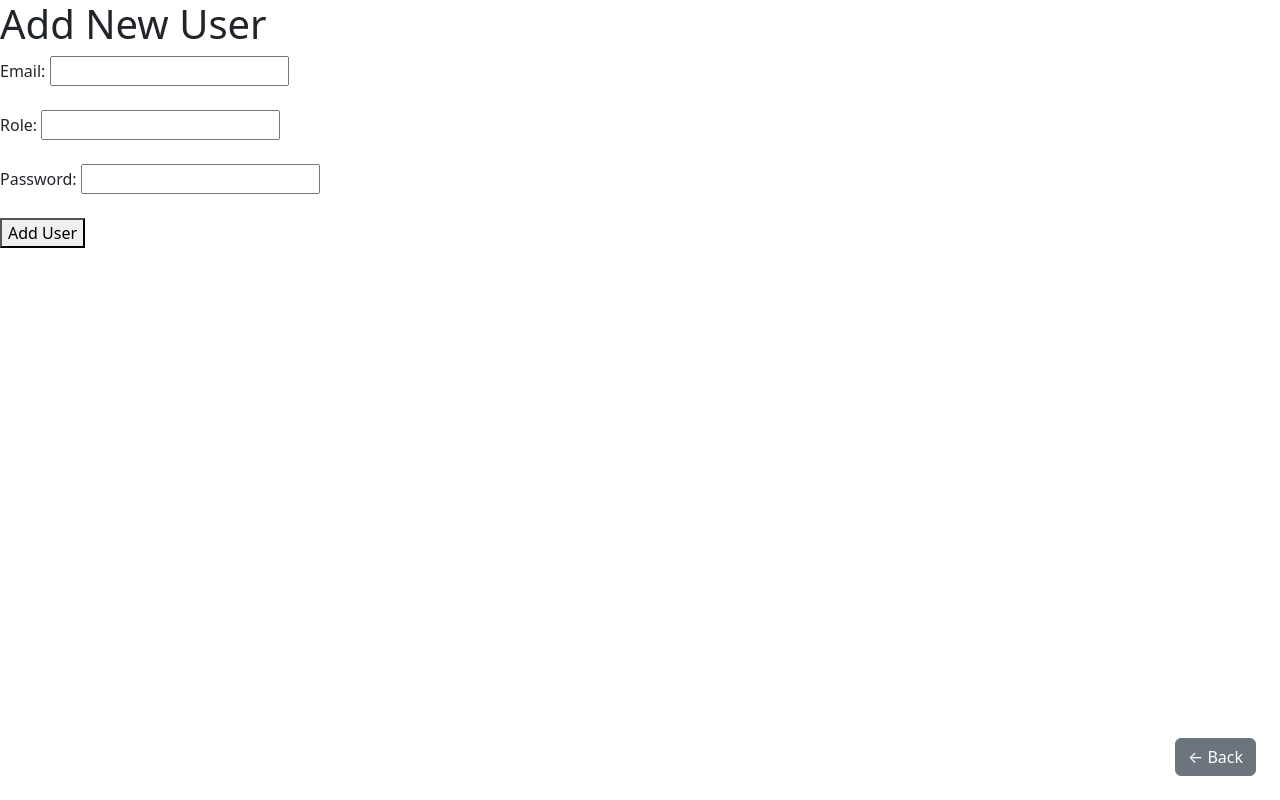
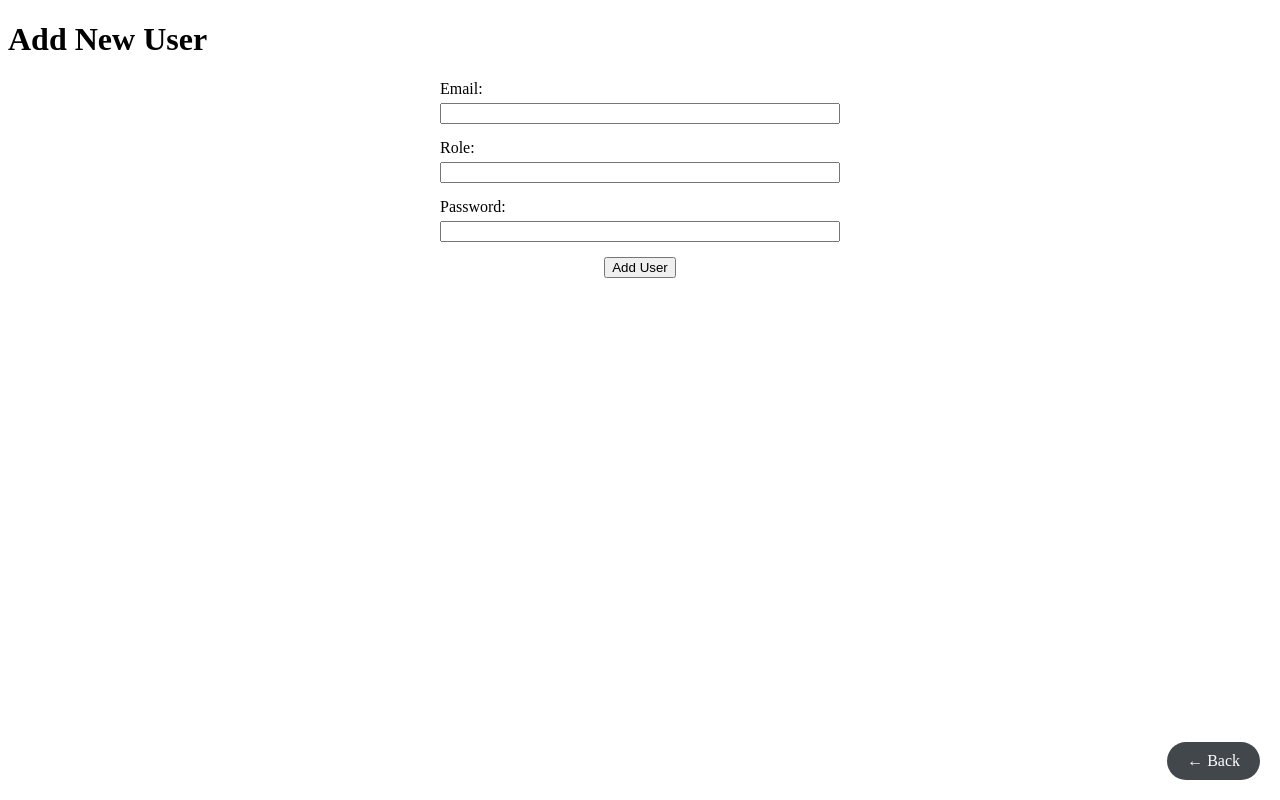
Before and after one commit to Nishat-Ahmad/CS232-DBMS, a Flask app: page /users/add in a window 1280 px wide. Run offline with Flask 3, Linux system fonts and the light colour scheme.

Commit message:
removed javascript lmao i didn't even know that was on there oopsie

```diff
--- a/static/styles.css
+++ b/static/styles.css
@@ -0,0 +1,135 @@
+.body {
+    font-family: Arial, sans-serif;
+    background-color: #f4f4f9;
+    margin: 0;
+    padding: 0;
+}
+
+.nav {
+    background-color: #333;
+    padding: 10px;
+}
+
+.nav a {
+    color: white;
+    text-decoration: none;
+    margin: 0 10px;
+}
+
+.button {
+    background-color: #007bff;
+    color: white;
+    border: none;
+    padding: 10px 20px;
+    border-radius: 5px;
+    cursor: pointer;
+    text-decoration: none;
+}
+
+.button:hover {
+    background-color: #0056b3;
+}
+
+button-red {
+    background-color: #ff0000;
+    color: white;
+    border: none;
+    padding: 10px 20px;
+    border-radius: 5px;
+    cursor: pointer;
+}
+
+button-red:hover {
+    background-color: #0056b3;
+}
+
+.custom-table {
+    width: 90%;
+    border-collapse: collapse;
+    margin-top: 20px;
+    border-spacing: 0 20px;
+}
+
+.custom-table th, .custom-table td {
+    padding: 10px;
+    border: 2px solid #a19d9d;
+    text-align: left;
+    border-radius: 10px;
+    transition: all 0.3s ease;
+}
+
+.custom-table th {
+    background-color: #f4f4f9;
+}
+
+.custom-table tr:nth-child(even) {
+    background-color: #f9f9f9;
+}
+
+.btn-back {
+    position: fixed;
+    bottom: 20px;
+    right: 20px;
+    background-color: #42474c;
+    color: white;
+    padding: 10px 20px;
+    border-radius: 200px;
+    text-decoration: none;
+    display: inline-block;
+}
+
+.btn-back:hover {
+    background-color: #5a6268;
+}
+
+.form {
+    background-color: white;
+    padding: 20px;
+    border-radius: 5px;
+    box-shadow: 0px 4px 6px rgba(0, 0, 0, 0.1);
+    max-width: 400px;
+    margin: auto;
+    margin-top: 50px;
+}
+
+.input[type="email"],
+.input[type="text"],
+.input[type="password"] {
+    width: 100%;
+    padding: 10px;
+    margin-bottom: 15px;
+    border: 1px solid #ccc;
+    border-radius: 5px;
+}
+
+.input[type="submit"] {
+    width: 100%;
+    padding: 10px;
+    background-color: #28a745;
+    color: white;
+    border: none;
+    border-radius: 5px;
+    cursor: pointer;
+}
+
+.input[type="submit"]:hover {
+    background-color: #218838;
+}
+
+.form-container {
+    display: flex;
+    flex-direction: column;
+    align-items: center;
+    gap: 15px;
+}
+
+.form-group {
+    width: 100%;
+    max-width: 400px;
+    display: flex;
+    flex-direction: column;
+}
+
+.form-group label {
+    margin-bottom: 5px;
+}
--- a/templates/add_user.html
+++ b/templates/add_user.html
@@ -1,30 +1,29 @@
 {% extends "base.html" %}
 
 {% block content %}
-<!DOCTYPE html>
-<html lang="en">
-<head>
-    <meta charset="UTF-8">
-    <meta name="viewport" content="width=device-width, initial-scale=1.0">
-    <title>Add New User</title>
-</head>
-<body>
-    <h1>Add New User</h1>
-    <form action="{{ url_for('user_bp.add_user') }}" method="POST">
-        <label for="email">Email:</label>
-        <input type="email" id="email" name="email" required><br><br>
+<div>
+    <h1 class="text-center">Add New User</h1>
+    <form action="{{ url_for('user_bp.add_user') }}" method="POST" class="form-container">
+        <div class="form-group">
+            <label for="email">Email:</label>
+            <input type="email" id="email" name="email" required>
+        </div>
 
-        <label for="role">Role:</label>
-        <input type="text" id="role" name="role" required><br><br>
+        <div class="form-group">
+            <label for="role">Role:</label>
+            <input type="text" id="role" name="role" required>
+        </div>
 
-        <label for="password">Password:</label>
-        <input type="password" id="password" name="password" required><br><br>
+        <div class="form-group">
+            <label for="password">Password:</label>
+            <input type="password" id="password" name="password" required>
+        </div>
 
-        <button type="submit">Add User</button>
+        <input type="submit" value="Add User">
     </form>
-    <a href="{{ url_for('user_bp.view_users') }}" class="btn btn-secondary position-fixed bottom-0 end-0 m-4">
+
+    <a href="{{ url_for('user_bp.view_users') }}" class="btn-back">
         ← Back
     </a>
-</body>
-</html>
+</div>
 {% endblock %}
--- a/templates/base.html
+++ b/templates/base.html
@@ -4,16 +4,12 @@
     <meta charset="UTF-8">
     <meta name="viewport" content="width=device-width, initial-scale=1.0">
     <title>Mess Management System</title>
-    <!-- Bootstrap CSS -->
-    <link href="https://cdn.jsdelivr.net/npm/bootstrap@5.3.0-alpha1/dist/css/bootstrap.min.css" rel="stylesheet">
+    <link href="{{ url_for('static', filename='styles.css') }}" rel="stylesheet">
 </head>
 <body>
 
 {% block content %}
 {% endblock %}
 
-<!-- Bootstrap JS and dependencies -->
-<script src="https://cdn.jsdelivr.net/npm/@popperjs/core@2.11.6/dist/umd/popper.min.js"></script>
-<script src="https://cdn.jsdelivr.net/npm/bootstrap@5.3.0-alpha1/dist/js/bootstrap.min.js"></script>
 </body>
 </html>
--- a/templates/index.html
+++ b/templates/index.html
@@ -3,11 +3,10 @@
 {% block content %}
 <div class="container text-center mt-5">
     <h1>Welcome to the Mess Management System</h1>
-    <p class="lead">Manage your meals, users, and more!</p>
 
     <div class="mt-4">
-        <a href="{{ url_for('user_bp.view_users') }}" class="btn btn-info btn-lg m-2">View Users</a>
-        <a href="{{ url_for('menu_bp.view_menus') }}" class="btn btn-info btn-lg m-2">View Menus</a>
+        <a href="{{ url_for('user_bp.view_users') }}" class="button">View Users</a>
+        <a href="{{ url_for('menu_bp.view_menus') }}" class="button">View Menus</a>
     </div>
 </div>
 {% endblock %}
```
Also changed, not shown: templates/add_menu.html (+25 -9 lines), templates/view_menus.html (+6 -6 lines), templates/view_users.html (+6 -6 lines).
